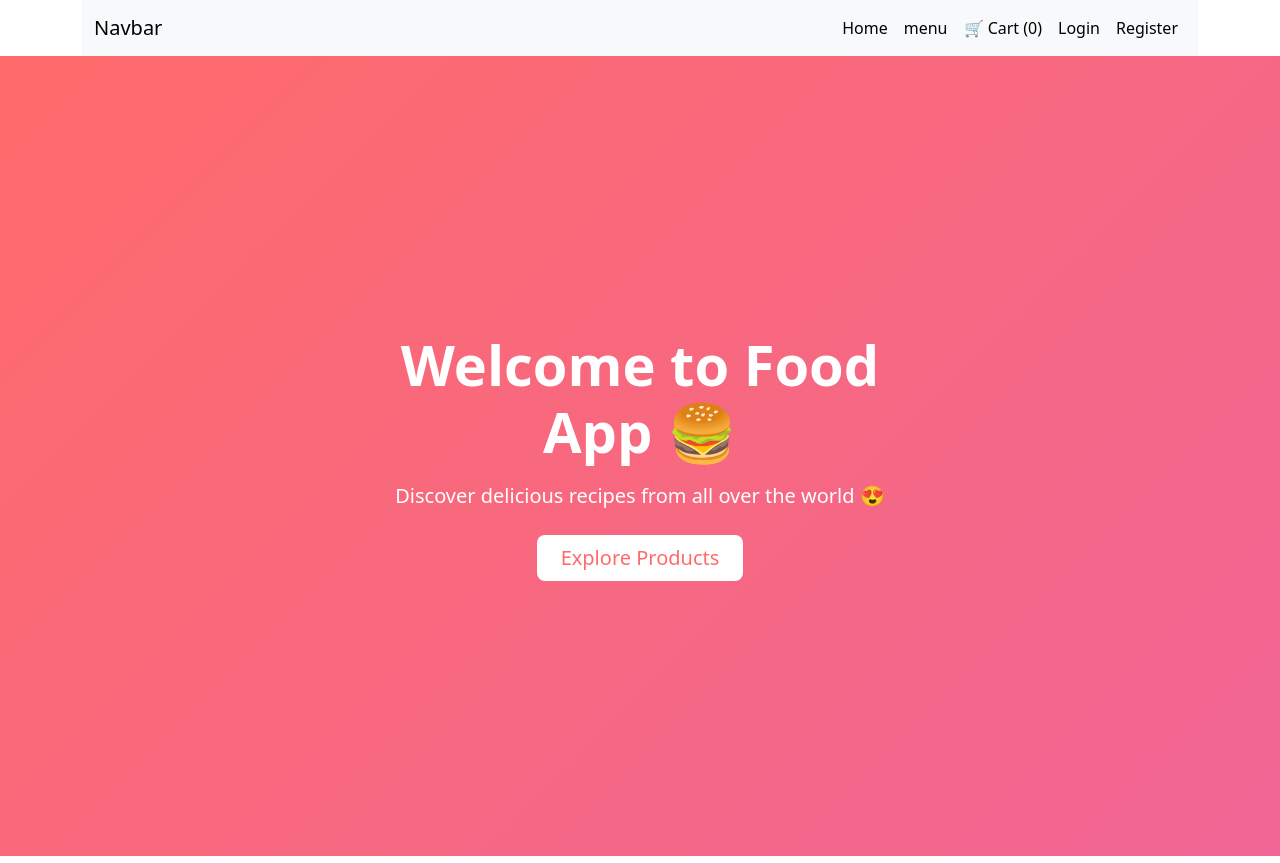
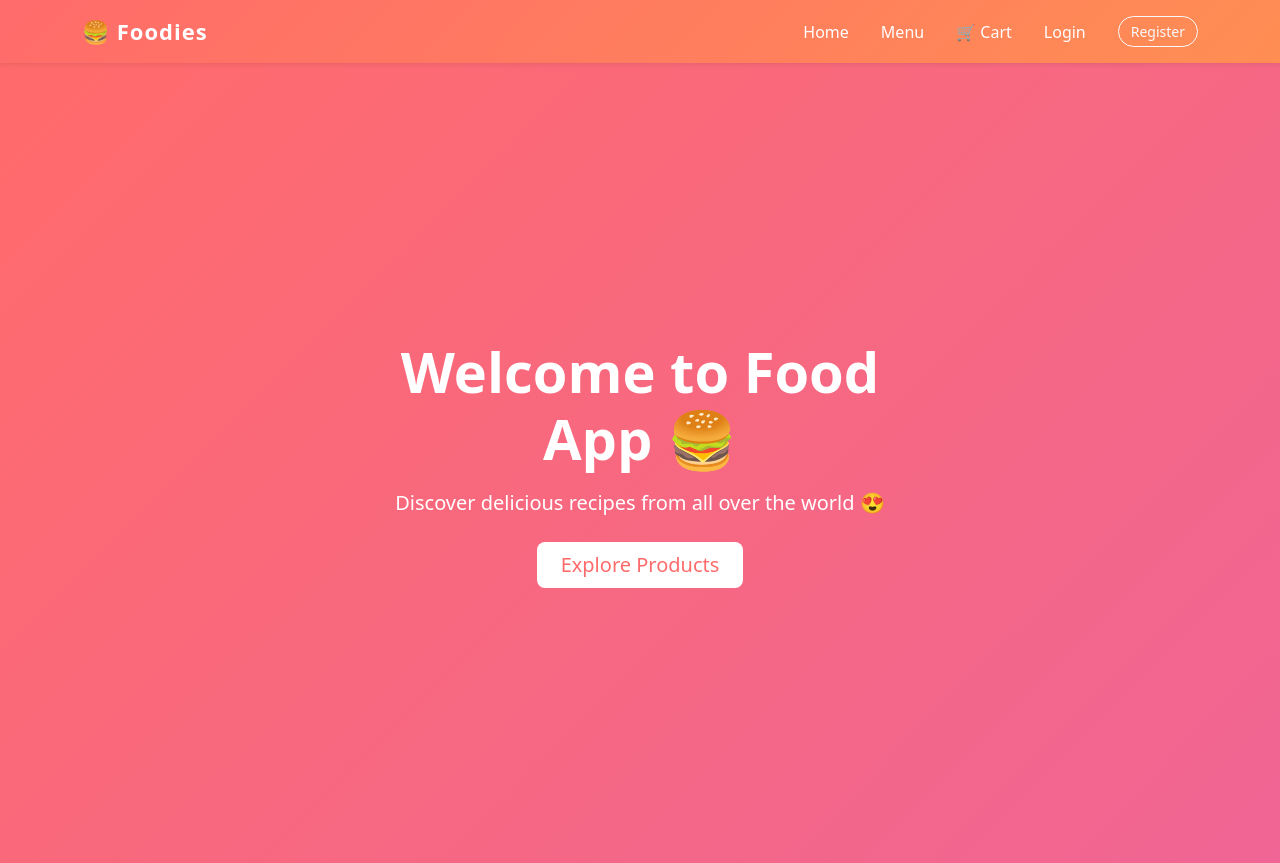
Before and after one commit to Eng-mohamedsalehtag/recipe-finder-angular, an Angular app: page / in a window 1280 px wide. Built offline with nearby package versions, Linux system fonts and the light colour scheme.

Commit message:
update nav and create auth service

```diff
--- a/src/app/login/login.component.ts
+++ b/src/app/login/login.component.ts
@@ -1,6 +1,7 @@
 import { Component } from '@angular/core';
 import { FormBuilder, FormGroup, Validators } from '@angular/forms';
 import { Router } from '@angular/router';
+import { AuthService } from '../services/auth.service';
 
 @Component({
   selector: 'app-login',
@@ -13,6 +14,7 @@ export class LoginComponent {
   constructor(
     private formBuilder: FormBuilder,
     private router: Router,
+    private authService: AuthService,
   ) {
     this.loginForm = this.formBuilder.group({
       email: ['', [Validators.required, Validators.email]],
@@ -21,7 +23,10 @@ export class LoginComponent {
   }
   onSubmit() {
     if (this.loginForm.valid) {
-      localStorage.setItem('isLoggedIn', 'true');
+      const userData = this.loginForm.value;
+
+      this.authService.login(userData);
+
       this.router.navigate(['/main']);
     }
   }
--- a/src/app/navbar/navbar.component.css
+++ b/src/app/navbar/navbar.component.css
@@ -0,0 +1,56 @@
+/* Navbar background */
+.custom-navbar {
+  background: linear-gradient(135deg, #ff6b6b, #ff8e53);
+  padding: 10px 0;
+}
+
+/* Brand */
+.navbar-brand {
+  font-size: 22px;
+  letter-spacing: 1px;
+}
+
+/* Links */
+.nav-link {
+  color: #fff !important;
+  font-weight: 500;
+  transition: 0.3s;
+  position: relative;
+}
+
+.nav-link:hover {
+  opacity: 0.8;
+}
+
+/* Active link underline */
+.nav-link.active::after {
+  content: "";
+  position: absolute;
+  width: 100%;
+  height: 2px;
+  background: #fff;
+  bottom: 0;
+  left: 0;
+}
+
+/* Cart badge */
+.cart-link {
+  position: relative;
+}
+
+.cart-badge {
+  position: absolute;
+  top: -5px;
+  right: -10px;
+  background: #000;
+  color: #fff;
+  font-size: 11px;
+  padding: 3px 6px;
+  border-radius: 50%;
+}
+
+/* Button */
+.btn-outline-light {
+  border-radius: 20px;
+  padding: 4px 12px;
+}
--- a/src/app/navbar/navbar.component.html
+++ b/src/app/navbar/navbar.component.html
@@ -1,68 +1,65 @@
+<nav class="navbar navbar-expand-lg navbar-dark custom-navbar shadow-sm">
   <div class="container">
-  <nav class="navbar navbar-expand-lg bg-body-tertiary">
-    <div class="container-fluid">
-      <a class="navbar-brand" routerLink="/home">Navbar</a>
+    <!-- Logo -->
+    <a class="navbar-brand fw-bold" routerLink="/home"> 🍔 Foodies </a>
+
+    <!-- Toggle -->
     <button
       class="navbar-toggler"
       type="button"
       data-bs-toggle="collapse"
-        data-bs-target="#navbarSupportedContent"
-        aria-controls="navbarSupportedContent"
-        aria-expanded="false"
-        aria-label="Toggle navigation"
+      data-bs-target="#nav"
     >
       <span class="navbar-toggler-icon"></span>
     </button>
-      <div class="collapse navbar-collapse d-flex" id="navbarSupportedContent">
-        <ul class="navbar-nav ms-auto mb-lg-0">
+
+    <!-- Links -->
+    <div class="collapse navbar-collapse" id="nav">
+      <ul class="navbar-nav ms-auto align-items-lg-center gap-lg-3">
         <li class="nav-item">
-            <a
-              class="nav-link active"
-              aria-current="page"
-              routerLink="/home"
-              routerLinkActive="active"
-              >Home</a
-            >
-          </li>
-          <li class="nav-item">
-            <a
-              class="nav-link active"
-              aria-current="page"
-              routerLink="/main"
-              routerLinkActive="active"
-              >menu</a
-            >
+          <a routerLink="/home" routerLinkActive="active" class="nav-link">
+            Home
+          </a>
         </li>
 
         <li class="nav-item">
+          <a routerLink="/main" routerLinkActive="active" class="nav-link">
+            Menu
+          </a>
+        </li>
+
+        <!-- Cart -->
+        <li class="nav-item position-relative">
+          <a routerLink="/cart" class="nav-link cart-link">
+            🛒 Cart
+            <span class="cart-badge" *ngIf="cartCount > 0">
+              {{ cartCount }}
+            </span>
+          </a>
+        </li>
+
+        <!-- Auth -->
+        <!-- لو مش مسجل -->
+        <li class="nav-item" *ngIf="!isLoggedIn">
+          <a routerLink="/login" class="nav-link">Login</a>
+        </li>
+
+        <li class="nav-item" *ngIf="!isLoggedIn">
           <a
-              class="nav-link active"
-              aria-current="page"
-              routerLink="/cart"
-              routerLinkActive="active"
-              >🛒 Cart ({{ cartCount }})</a
+            routerLink="/register"
+            class="btn btn-outline-light btn-sm ms-lg-2"
           >
+            Register
+          </a>
         </li>
-          <li class="nav-item">
-            <a
-              class="nav-link active"
-              aria-current="page"
-              routerLink="/login"
-              routerLinkActive="active"
-              >Login</a
-            >
-          </li>
-          <li class="nav-item">
-            <a
-              class="nav-link active"
-              aria-current="page"
-              routerLink="/register"
-              routerLinkActive="active"
-              >Register</a
-            >
+
+        <!-- لو مسجل -->
+        <li class="nav-item" *ngIf="isLoggedIn">
+          <button class="btn btn-light btn-sm ms-lg-2" (click)="logout()">
+            Logout
+          </button>
         </li>
       </ul>
     </div>
   </div>
 </nav>
-</div>
--- a/src/app/navbar/navbar.component.ts
+++ b/src/app/navbar/navbar.component.ts
@@ -1,5 +1,7 @@
 import { Component, OnInit } from '@angular/core';
+import { Router } from '@angular/router';
 import { CartService } from '../services/cart.service';
+import { AuthService } from '../services/auth.service';
 
 @Component({
   selector: 'app-navbar',
@@ -8,11 +10,25 @@ import { CartService } from '../services/cart.service';
 })
 export class NavbarComponent implements OnInit {
   cartCount = 0;
-  constructor(private cartService: CartService) {}
+  isLoggedIn = false;
+  constructor(
+    private cartService: CartService,
+    private authService: AuthService,
+    private router: Router,
+  ) {}
 
   ngOnInit(): void {
     this.cartService.cart$.subscribe((data) => {
       this.cartCount = data.length;
     });
+
+    this.authService.isLoggedIn$.subscribe((status) => {
+      this.isLoggedIn = status;
+      console.log('Login status:', this.isLoggedIn);
+    });
+  }
+  logout() {
+    this.authService.logout();
+    this.router.navigate(['/home']);
   }
 }
--- /dev/null
+++ b/src/app/services/auth.service.ts
@@ -0,0 +1,25 @@
+import { Injectable } from '@angular/core';
+import { BehaviorSubject } from 'rxjs';
+
+@Injectable({
+  providedIn: 'root',
+})
+export class AuthService {
+  private isLoggedIn = new BehaviorSubject<boolean>(false);
+  isLoggedIn$ = this.isLoggedIn.asObservable();
+
+  constructor() {
+    const user = localStorage.getItem('user');
+    this.isLoggedIn.next(!!user);
+  }
+
+  login(userData: any) {
+    localStorage.setItem('user', JSON.stringify(userData));
+    this.isLoggedIn.next(true);
+  }
+
+  logout() {
+    localStorage.removeItem('user');
+    this.isLoggedIn.next(false);
+  }
+}
```
Also changed, not shown: 1 other file (tests, documents, lock files or other folders). Lines whose indentation alone changed are shown as unchanged.
